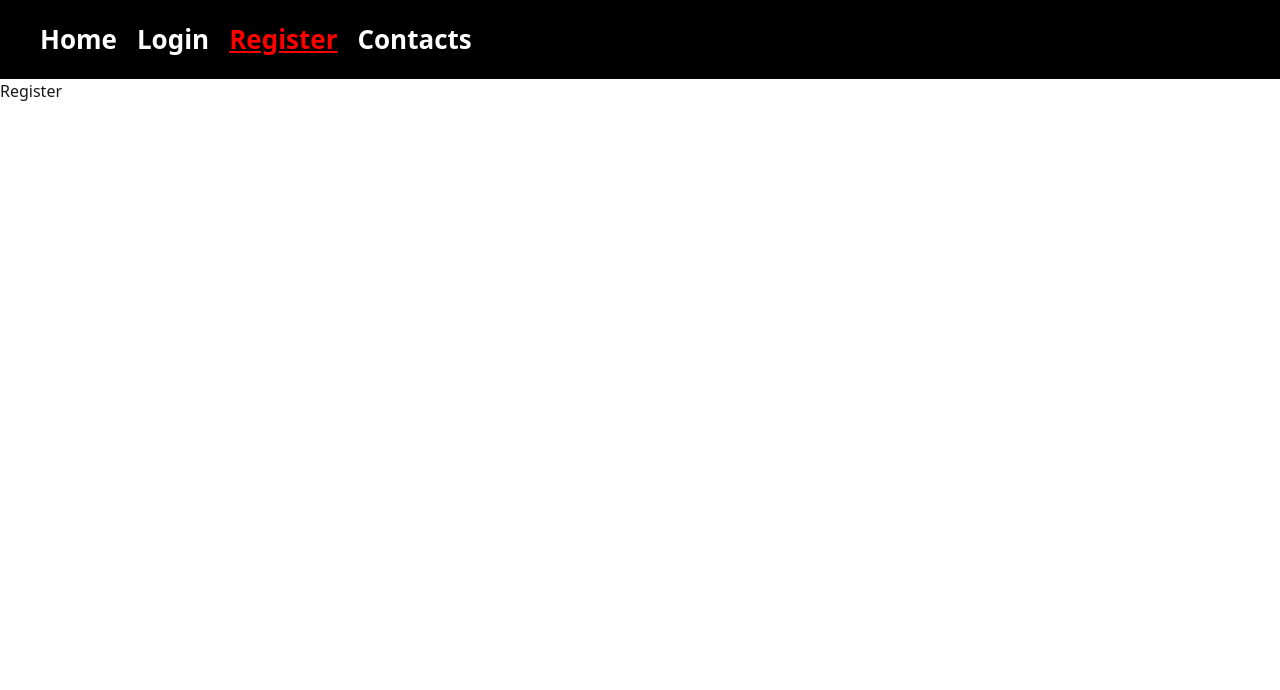
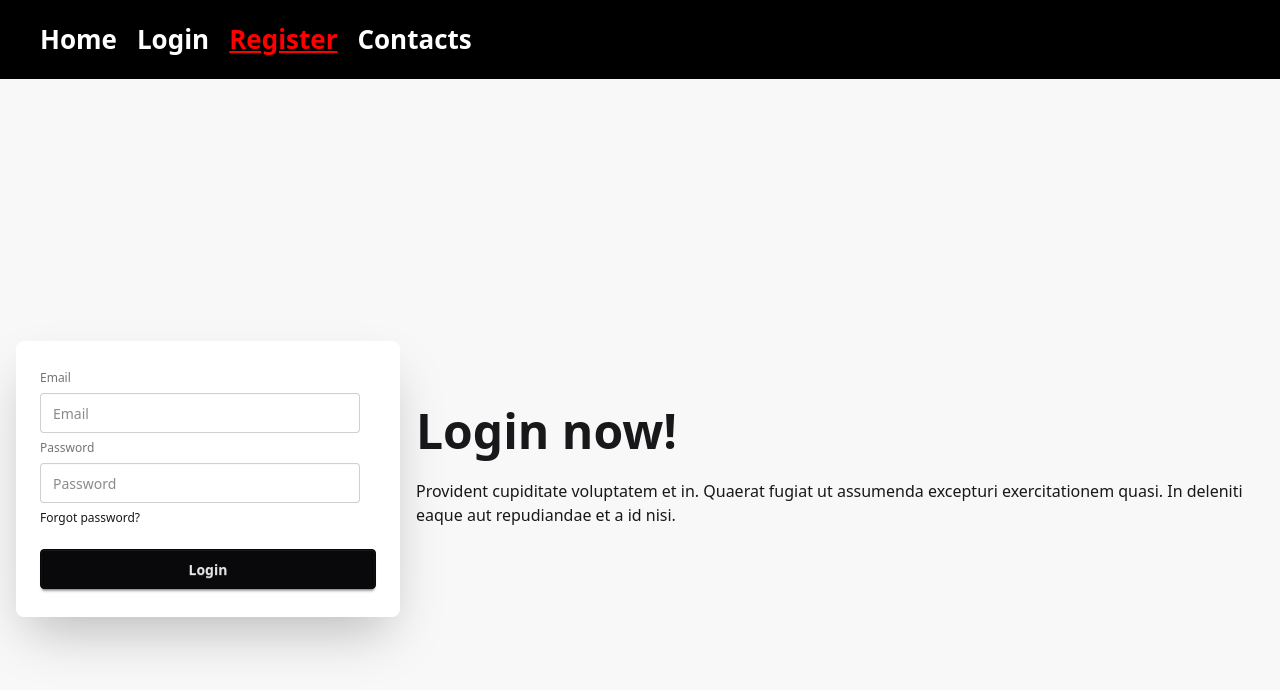
Before and after one commit to Vladyslav6/goit-react-hw-08, a React (Vite) app: page /register in a window 1280 px wide. Shown: the top 690 px of the page. Built offline with nearby package versions, Linux system fonts and the light colour scheme; no server answers.

Commit message:
addLoginRegisterForm

```diff
--- a/src/pages/login/Login.jsx
+++ b/src/pages/login/Login.jsx
@@ -1,7 +1,29 @@
 import React from "react";
 
 const Login = () => {
-  return <div>Login</div>;
+  return <div className="hero bg-base-200 min-h-screen">
+  <div className="hero-content flex-col lg:flex-row-reverse">
+    <div className="text-center lg:text-left">
+      <h1 className="text-5xl font-bold">Login now!</h1>
+      <p className="py-6">
+        Provident cupiditate voluptatem et in. Quaerat fugiat ut assumenda excepturi exercitationem
+        quasi. In deleniti eaque aut repudiandae et a id nisi.
+      </p>
+    </div>
+    <div className="card bg-base-100 w-full max-w-sm shrink-0 shadow-2xl">
+      <div className="card-body">
+        <fieldset className="fieldset">
+          <label className="label">Email</label>
+          <input type="email" className="input" placeholder="Email" />
+          <label className="label">Password</label>
+          <input type="password" className="input" placeholder="Password" />
+          <div><a className="link link-hover">Forgot password?</a></div>
+          <button className="btn btn-neutral mt-4">Login</button>
+        </fieldset>
+      </div>
+    </div>
+  </div>
+</div>;
 };
 
 export default Login;
--- a/src/pages/register/Register.jsx
+++ b/src/pages/register/Register.jsx
@@ -1,7 +1,29 @@
 import React from "react";
 
 const Register = () => {
-  return <div>Register</div>;
+  return <div className="hero bg-base-200 min-h-screen">
+  <div className="hero-content flex-col lg:flex-row-reverse">
+    <div className="text-center lg:text-left">
+      <h1 className="text-5xl font-bold">Login now!</h1>
+      <p className="py-6">
+        Provident cupiditate voluptatem et in. Quaerat fugiat ut assumenda excepturi exercitationem
+        quasi. In deleniti eaque aut repudiandae et a id nisi.
+      </p>
+    </div>
+    <div className="card bg-base-100 w-full max-w-sm shrink-0 shadow-2xl">
+      <div className="card-body">
+        <fieldset className="fieldset">
+          <label className="label">Email</label>
+          <input type="email" className="input" placeholder="Email" />
+          <label className="label">Password</label>
+          <input type="password" className="input" placeholder="Password" />
+          <div><a className="link link-hover">Forgot password?</a></div>
+          <button className="btn btn-neutral mt-4">Login</button>
+        </fieldset>
+      </div>
+    </div>
+  </div>
+</div>;
 };
 
 export default Register;
```
